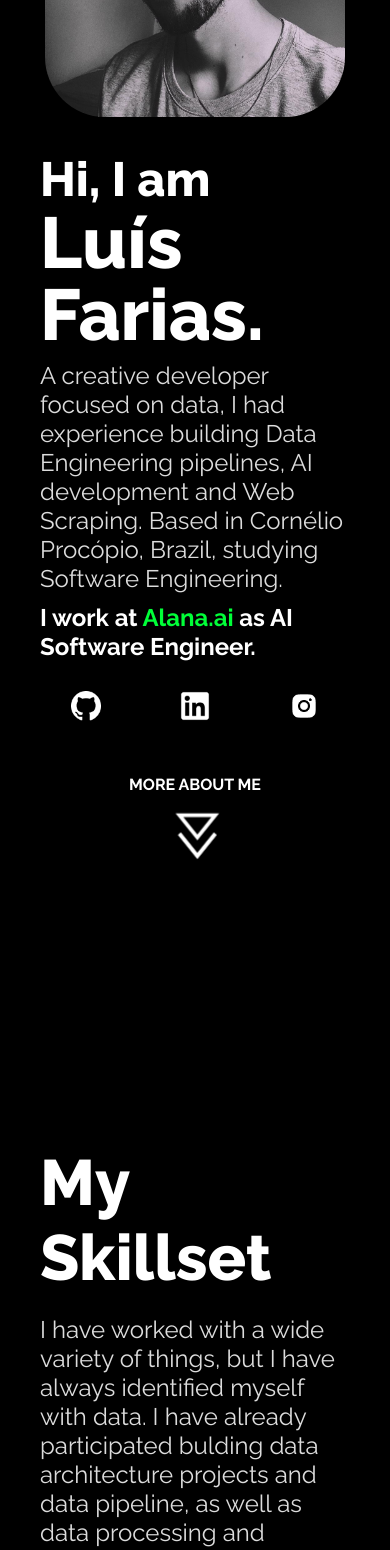
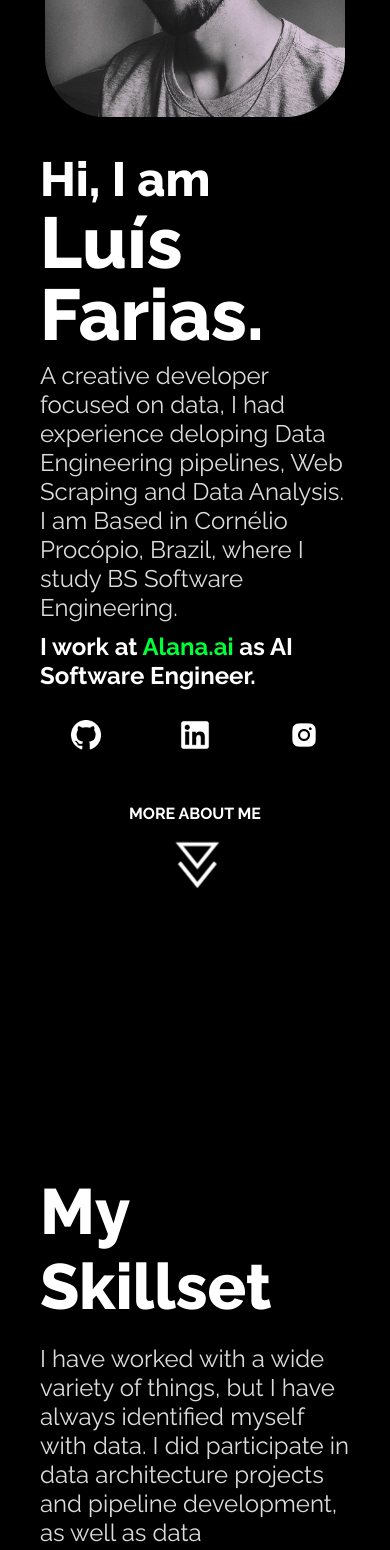
Before and after one commit to luisgmfarias/luisgmfarias.github.io, a React (Create React App) app: page / in a window 390 px wide. Shown: the part 432-1982 px from the top of the page. Built offline with nearby package versions, Linux system fonts and the light colour scheme.

Commit message:
fixing responsivness bugs and improving texts

```diff
--- a/public/index.html
+++ b/public/index.html
@@ -2,12 +2,12 @@
 <html lang="en">
   <head>
     <meta charset="utf-8" />
-    <link rel="icon" href="%PUBLIC_URL%/favicon.ico" />
+    <link rel="icon" type="image/x-icon" href="%PUBLIC_URL%/favicon.ico?" />
     <meta name="viewport" content="width=device-width, initial-scale=1" />
     <meta name="theme-color" content="#000000" />
     <meta
       name="description"
-      content="Web site created using create-react-app"
+      content="Luis Farias Portfolio Website"
     />
     <link rel="apple-touch-icon" href="%PUBLIC_URL%/logo192.png" />
     <!--
--- a/src/components/SectionContainer.jsx
+++ b/src/components/SectionContainer.jsx
@@ -1,7 +1,7 @@
 import styled from 'styled-components';
 
 const SectionContainer = styled.div`
-    padding: 100px 200px;
+    padding: 100px 100px;
     background-color:#000000;
     display: flex;
 
--- a/src/components/Utils.jsx
+++ b/src/components/Utils.jsx
@@ -1,13 +1,19 @@
-import styled from 'styled-components';
+import styled from "styled-components";
 
 export const Row = styled.div`
-    display: flex;
-    flex-direction: row;
-    flex-wrap:wrap ;
-`
+  display: flex;
+  flex-direction: row;
+
+  @media (max-width: 1024px) {
+    flex-wrap: wrap;
+  }
+`;
 
 export const Col = styled.div`
-    display: flex;
-    flex-direction: column;
-    flex-wrap:wrap ;
-`
+  display: flex;
+  flex-direction: column;
+
+  @media (max-width: 1024px) {
+    flex-wrap: wrap;
+  }
+`;
--- a/src/sections/Career.jsx
+++ b/src/sections/Career.jsx
@@ -15,6 +15,7 @@ function Career() {
             >
               Research Visitor
             </CareerPos>
+            <p>Jan 2018</p>
           </CareerBox>
           <Arrow />
           <CareerBox>
@@ -24,6 +25,7 @@ function Career() {
             >
               Research Undergrad
             </CareerPos>
+            <p>2018-2020</p>
           </CareerBox>
           <Arrow />
           <CareerBox>
@@ -33,6 +35,7 @@ function Career() {
             >
               Engineering Summer Intern
             </CareerPos>
+            <p>Jan 2020 - Fev 2020</p>
           </CareerBox>
           <Arrow />
           <CareerBox>
@@ -42,6 +45,7 @@ function Career() {
             >
               Junior Data Scientist
             </CareerPos>
+            <p>Jun 2020 - May 2021</p>
           </CareerBox>
           <Arrow />
           <CareerBox>
@@ -51,6 +55,7 @@ function Career() {
             >
               AI Software Engineer
             </CareerPos>
+            <p>May 2021 - Present</p>
           </CareerBox>
         </CardContainer>
       </Col>
--- a/src/sections/Contact.jsx
+++ b/src/sections/Contact.jsx
@@ -15,8 +15,7 @@ function Contact() {
             Lets keep in touch!
           </SectionTitle>
           <Paragraph>
-            If you need an advice, talk about a project or would like to talk
-            about anything else, feel free to drop me a message at
+            Feel free to drop me a message at
             <a href="mailto:luisgmfarias@gmail.com"> luisgmfarias@gmail.com</a>.
           </Paragraph>
           <IconsContainer>
--- a/src/sections/Home.jsx
+++ b/src/sections/Home.jsx
@@ -21,9 +21,9 @@ function Home() {
             <span>Hi, I am</span>
             <h1>Luís Farias.</h1>
             <p>
-              A creative developer focused on data, I had experience building
-              Data Engineering pipelines, AI development and Web Scraping. Based
-              in Cornélio Procópio, Brazil, studying Software Engineering.{" "}
+              A creative developer focused on data, I had experience deloping
+              Data Engineering pipelines, Web Scraping and Data Analysis. I am Based
+              in Cornélio Procópio, Brazil, where I study BS Software Engineering.{" "}
             </p>
 
             <strong>
--- a/src/sections/Skillset.jsx
+++ b/src/sections/Skillset.jsx
@@ -8,16 +8,16 @@ import Fade from "react-reveal/Fade";
 function Skillset() {
   return (
     <SectionContainer id="skillset">
-      <Row style={{ justifyContent: "space-between", width: "100%" }}>
+      <Row style={{ justifyContent: "center", width: "100%" }}>
         <Fade left cascade>
           <SkillsetDetails>
             <SectionTitle>My Skillset</SectionTitle>
             <p>
               I have worked with a wide variety of things, but I have always
-              identified myself with data. I have already participated bulding
-              data architecture projects and data pipeline, as well as data
-              processing and modeling. Sometimes I find myself playing with data
-              scraping too. I really love working with Python.
+              identified myself with data. I did participate in data
+              architecture projects and pipeline development, as well as data
+              manipulation. Sometimes I find myself developing some scraping
+              scripts too. I really love working with Python.
             </p>
             <Row>
               <Col>
@@ -56,17 +56,17 @@ function Skillset() {
 export default Skillset;
 
 const Photo = styled.img`
-  width: 300px;
+  width: 250px;
 
   @media (max-width: 1024px) {
-    width: 200px;
+    width: 150px;
     margin: 0 auto;
-    margin-top:50px;
+    margin-top: 50px;
   }
 `;
 
 const SkillsetDetails = styled.div`
-  width: 920px;
+  width: 80%;
   font-family: Raleway;
 
   @media (max-width: 1024px) {
@@ -90,7 +90,7 @@ const SkillsetDetails = styled.div`
   }
 
   > div {
-    width: 55%;
+    width: 60%;
     justify-content: space-between;
     @media (max-width: 415px) {
       flex-direction: column;
@@ -98,9 +98,8 @@ const SkillsetDetails = styled.div`
       margin: 20px auto;
     }
 
-    @media (max-width: 1024px){
-      width:inherit;
-
+    @media (max-width: 1024px) {
+      width: inherit;
     }
   }
 `;
```
